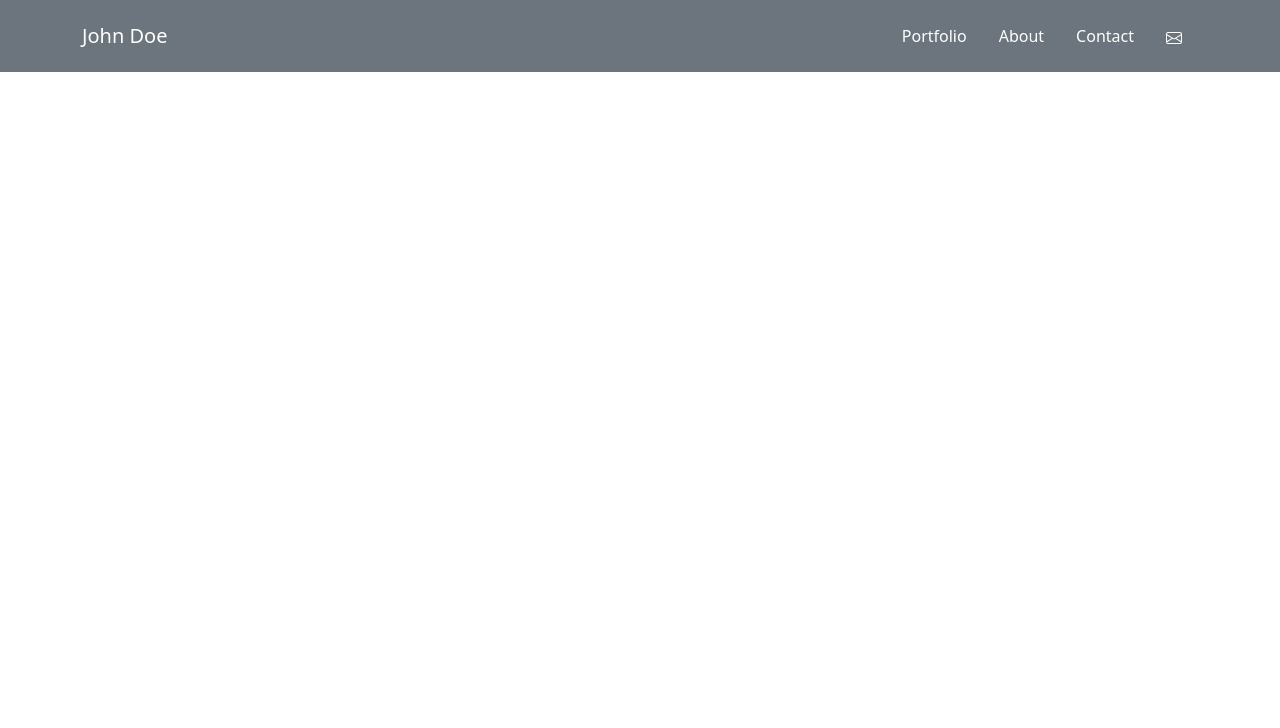
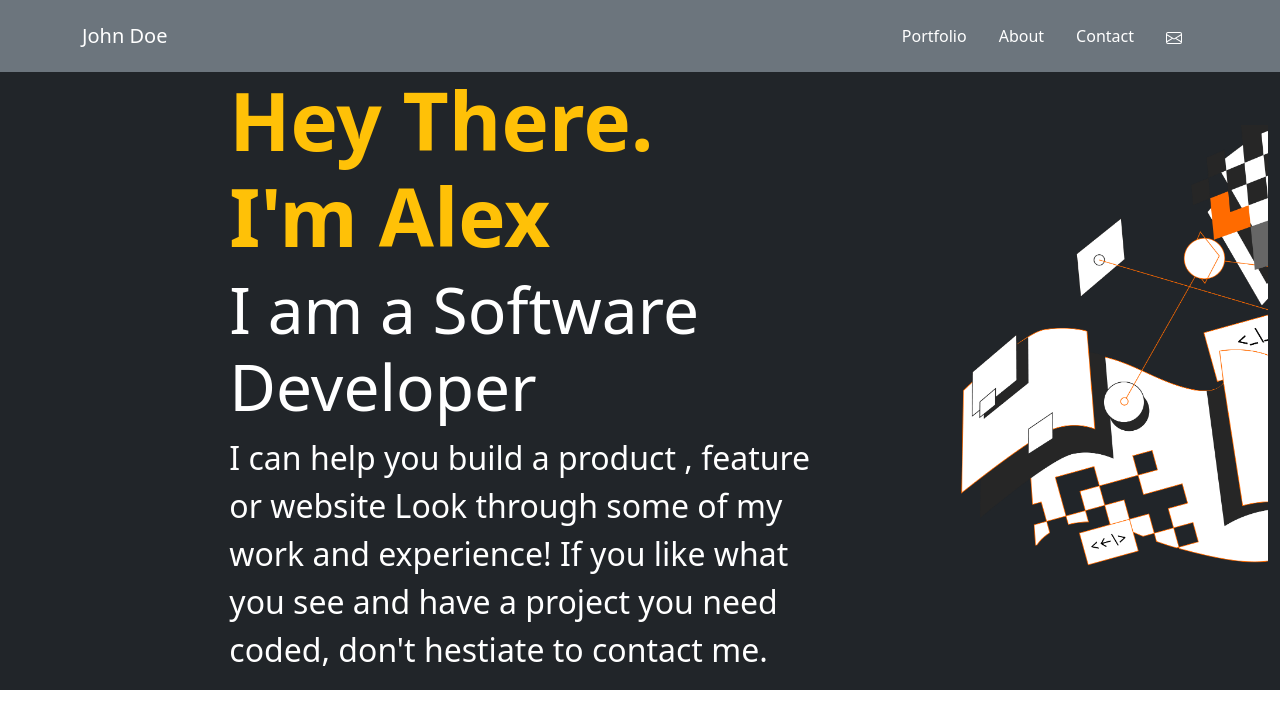
Before and after one commit to Alhajideen/Portfolio-with-bootstrap, a plain HTML site: page index.html in a window 1280 px wide. Drawn offline with nearby package versions, Linux system fonts and the light colour scheme.

Commit message:
Add text and image to hero section

```diff
--- a/index.html
+++ b/index.html
@@ -53,6 +53,24 @@
         </div>
       </div>
     </nav>
+    <main>
+      <section class="hero">
+        <div class="container-fluid bg-dark">
+          <div class="row align-items-center gx-5">
+            <div class="col-2"></div>
+            <div class="col-6">
+              <h1 class="text-warning display-1 fw-bold">Hey There.<br>I'm Alex</h1>
+              <h2 class=" text-white display-3">I am a Software Developer</h2>
+              <p class="text-white fs-2">I can help you build a product , feature or website Look through some of my work and experience! If you like what you see and have a project you need coded,
+                don't hestiate to contact me.</p>
+            </div>
+            <div class="col-4">
+              <img class="img-fluid" src="./img/Illustration-header.png" alt="illustration">
+            </div>
+          </div>
+        </div>
+      </section>
+    </main>
 
     <script
       src="https://cdn.jsdelivr.net/npm/bootstrap@5.2.0/dist/js/bootstrap.bundle.min.js"
```
Also changed, not shown: img/Illustration-header.png (added).
